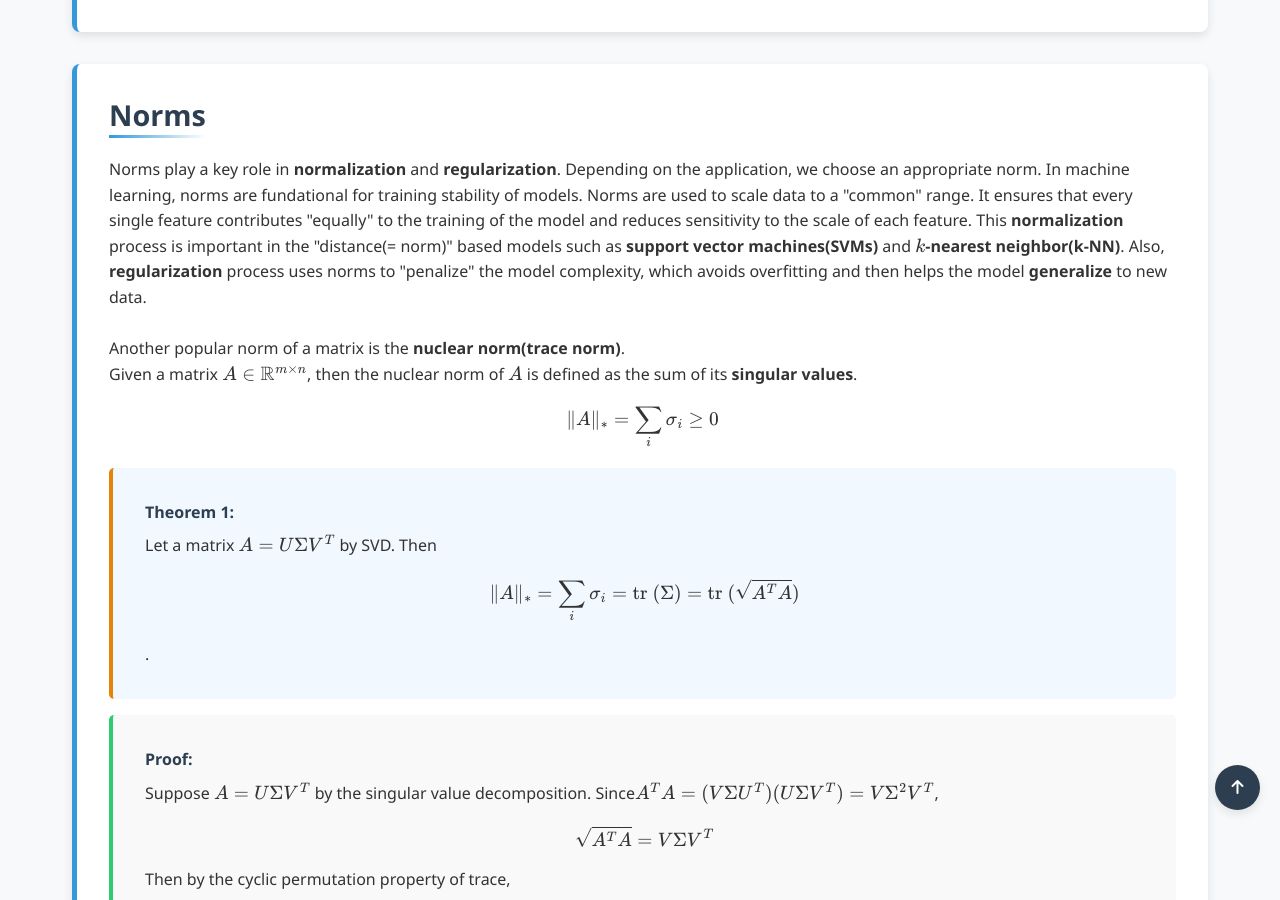
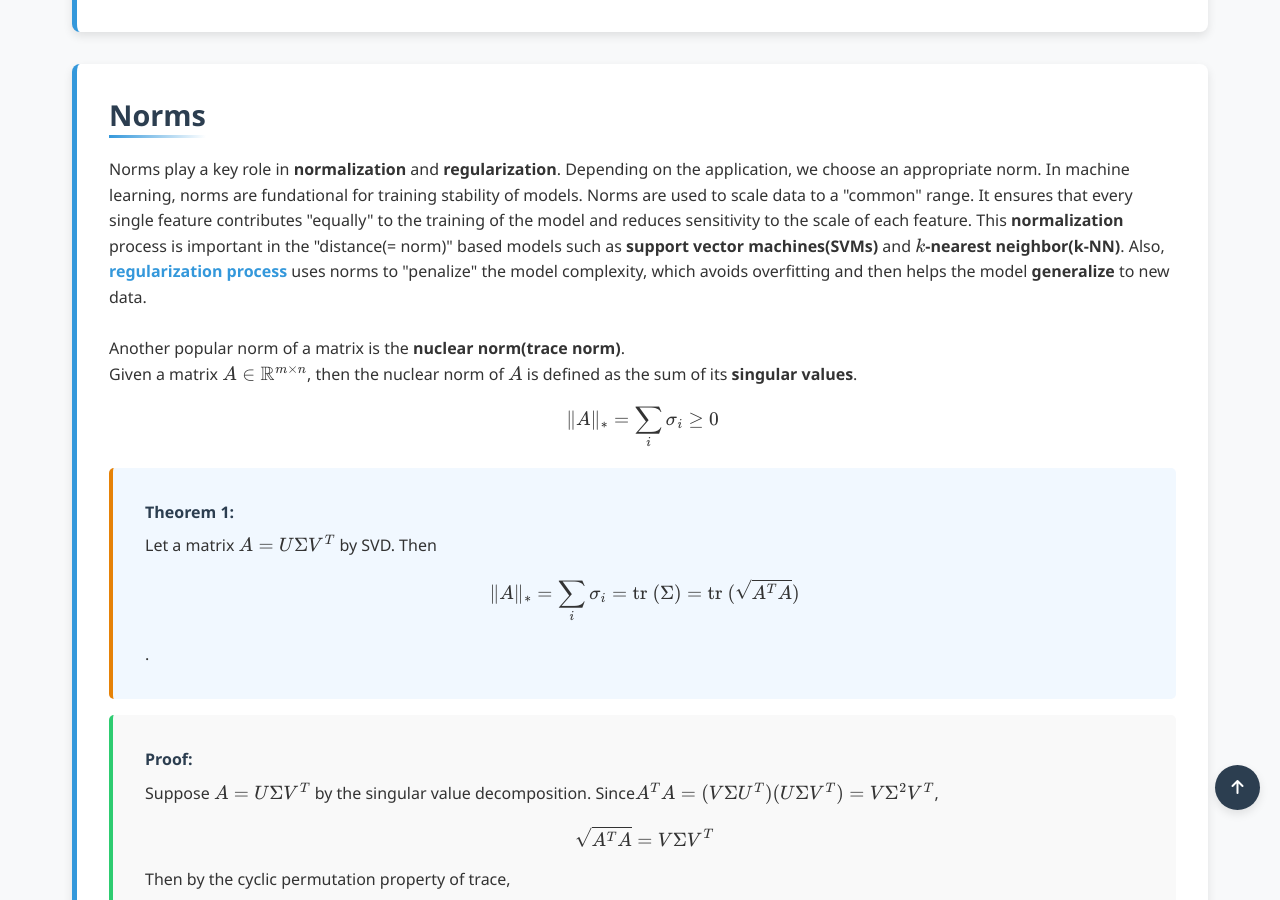
Before and after one commit to Yusukey01/yusukey01.github.io, a Jekyll site: the page built from Mathematics/Linear_algebra/trace.html, in a window 1280 px wide and 900 px high, scrolled down 1646 px. Built offline with Jekyll 4.4.1, drawn with Linux system fonts in a browser that asks for light colours; part of the change alters nothing that is shown.

Commit message:
added links

```diff
--- a/Mathematics/Linear_algebra/trace.html
+++ b/Mathematics/Linear_algebra/trace.html
@@ -74,7 +74,7 @@ uses_python: false
             "equally" to the training of the model and reduces sensitivity to the scale of each feature. This
             <strong>normalization</strong> process is important in the "distance(= norm)" based models such as
             <strong>support vector machines(SVMs)</strong> and <strong>\(k\)-nearest neighbor(k-NN)</strong>.
-            Also, <strong>regularization</strong> process uses norms to "penalize" the model complexity, which avoids
+            Also, <a href="../Machine_learning/regression.html"><strong>regularization process</strong></a> uses norms to "penalize" the model complexity, which avoids
             overfitting and then helps the model <strong>generalize</strong> to new data.
             <br><br>
             Another popular norm of a matrix is the <strong>nuclear norm(trace norm)</strong>.
```
